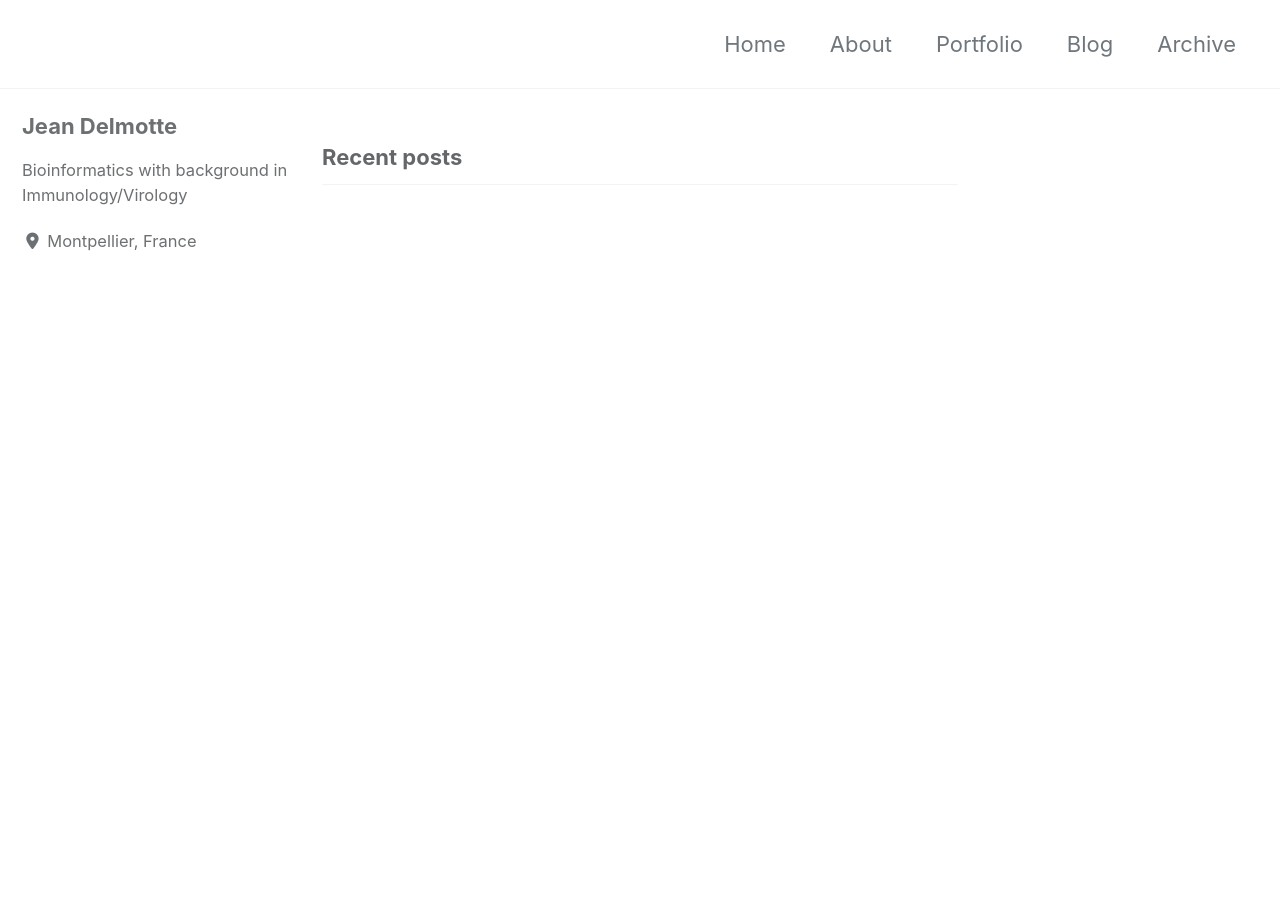
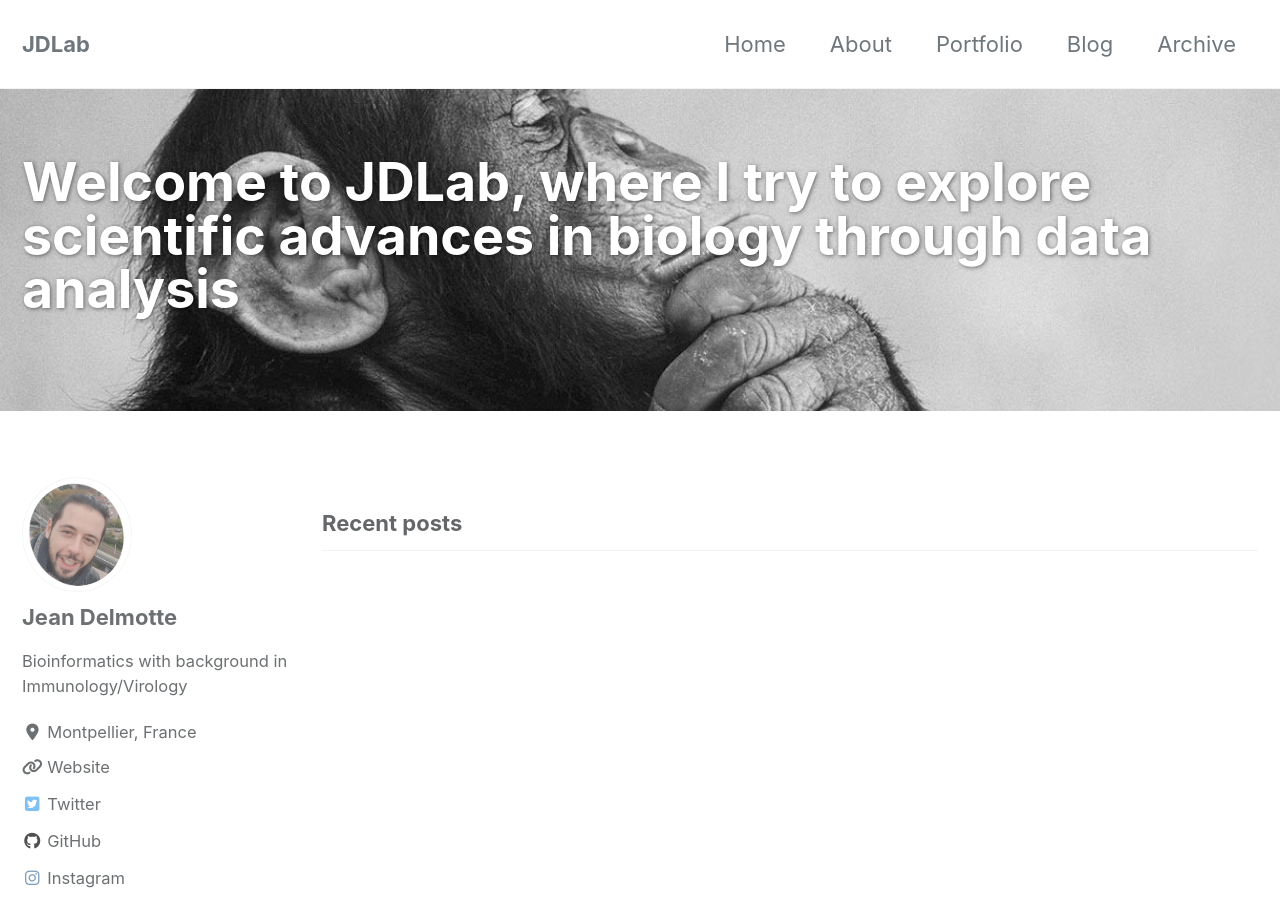
Before and after one commit to propan2one/propan2one.github.io, a Jekyll site: the page built from index.html, in a window 1280 px wide and 900 px high. Built offline with Jekyll 4.4.1, drawn with Linux system fonts in a browser that asks for light colours; cached includes are drawn as plain includes; nearby versions of some CDN libraries; the list of posts is cut into pages by our own code; part of the change alters nothing that is shown; some of the changed text lies outside the part shown.

Commit message:
ajout des images

```diff
--- a/_config.yml
+++ b/_config.yml
@@ -17,7 +17,7 @@ minimal_mistakes_skin    : "default" # "air", "aqua", "contrast", "dark", "dirt"
 
 # Site Settings
 locale                   : "en-US"
-title                    : #"cross-validated.com"
+title                    : "JDLab"
 title_separator          : "-"
 subtitle                 : # site tagline that appears below site title in masthead
 name                     : "Jean Delmotte"
@@ -88,16 +88,16 @@ social:
 
 # Analytics
 analytics:
-  provider               : false # false (default), "google", "google-universal", "custom"
+  provider               : "google-universal" # false (default), "google", "google-universal", "custom"
   google:
-    tracking_id          :
+    tracking_id          : "UA-149289554-1"
     anonymize_ip         : # true, false (default)
 
 
 # Site Author
 author:
   name             : "Jean Delmotte"
-  avatar           : # path of avatar image, e.g. "/assets/images/bio-photo.jpg"
+  avatar           : "/assets/images/bio-photo.jpg"
   bio              : "Bioinformatics with background in Immunology/Virology"
   location         : "Montpellier, France"
   email            :
@@ -107,32 +107,32 @@ author:
       # url: mailto:your.name@email.com
     - label: "Website"
       icon: "fas fa-fw fa-link"
-      # url: "https://your-website.com"
+      url: "http://www.jdlab.fr/"
     - label: "Twitter"
       icon: "fab fa-fw fa-twitter-square"
-      # url: "https://twitter.com/"
+      url: "https://twitter.com/DrStagiaire"
     - label: "Facebook"
       icon: "fab fa-fw fa-facebook-square"
       # url: "https://facebook.com/"
     - label: "GitHub"
       icon: "fab fa-fw fa-github"
-      # url: "https://github.com/"
+      url: "https://github.com/propan2one"
     - label: "Instagram"
       icon: "fab fa-fw fa-instagram"
-      # url: "https://instagram.com/"
+      url: "https://www.instagram.com/delmottejean/"
 
 # Site Footer
 footer:
   links:
     - label: "Twitter"
       icon: "fab fa-fw fa-twitter-square"
-      # url:
+      url: "https://twitter.com/DrStagiaire"
     - label: "Facebook"
       icon: "fab fa-fw fa-facebook-square"
       # url:
     - label: "GitHub"
       icon: "fab fa-fw fa-github"
-      # url:
+      url: "https://github.com/propan2one"
     - label: "GitLab"
       icon: "fab fa-fw fa-gitlab"
       # url:
@@ -141,7 +141,7 @@ footer:
       # url:
     - label: "Instagram"
       icon: "fab fa-fw fa-instagram"
-      # url:
+      url: "https://www.instagram.com/delmottejean/"
 
 
 # Reading Files
--- a/index.html
+++ b/index.html
@@ -1,4 +1,8 @@
 ---
 layout: home
 author_profile: true
+title: "Welcome to JDLab, where I try to explore scientific advances in biology through data analysis"
+header:
+    overlay_image: /assets/images/thinking-bioinformatics-tools.jpg
+classes: wide
 ---
```
Also changed, not shown: assets/images/Firefox_wallpaper.png (added), assets/images/Funny-Goblin-logo.png (added), assets/images/WP_20160425_2018.jpg (added), assets/images/bio-photo.jpg (added), assets/images/genome_herpes_V.png (added), assets/images/thinking-bioinformatics-tools.jpg (added), 3 other files.
